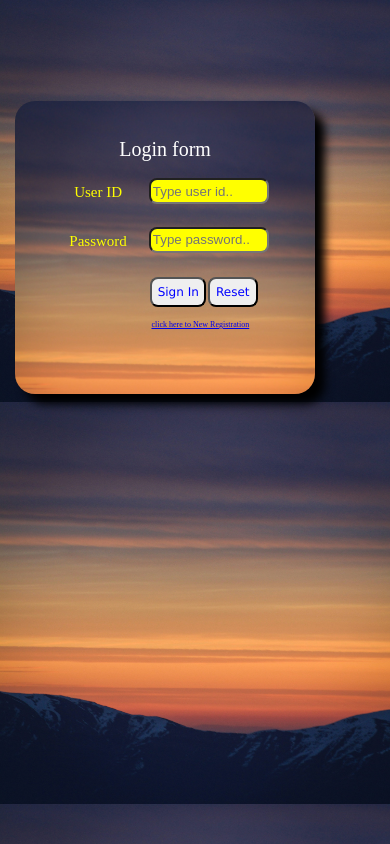
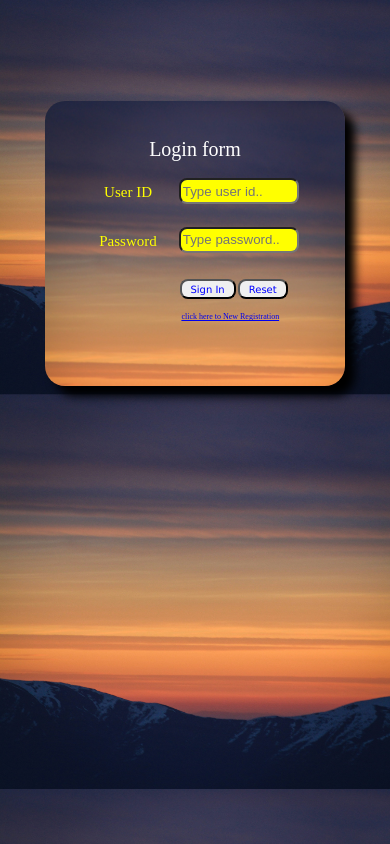
Before and after one commit to ashutosh7827/f1racing, a plain HTML site: page form.html in a window 390 px wide. Drawn offline with Linux system fonts and the light colour scheme.

Commit message:
Add files via upload

```diff
--- a/form.html
+++ b/form.html
@@ -105,7 +105,7 @@
     background:gray;
     background:url(image/pic.jpeg);
     background-size:cover;
-    margin-left:2%;
+    margin-left:10%;
     margin-top:20%;
     }
 
@@ -124,8 +124,8 @@
 
     input[type="text"]{width:100%;height:20px;border-radius:8px;background:yellow;}
     input[type="password"]{width:100%;height:20px;border-radius:8px; background:yellow;}
-    input[type="submit"]{width:50%;height:30px; color:blue;font-family:verdana; font-size:12px;border-radius:8px;}
-    input[type="reset"]{width:45%;height:30px; margin:2px;color:blue;font-family:verdana; font-size:12px;border-radius:8px;}
+    input[type="submit"]{width:50%;height:20px; color:blue;font-family:verdana; font-size:10px;border-radius:8px;}
+    input[type="reset"]{width:45%;height:20px; margin:2px;color:blue;font-family:verdana; font-size:10px;border-radius:8px;}
     input[type="Register"]{width:60%;height:13px;  font-size:15px;border-radius:8px;}
 
     footer
```
Also changed, not shown: form2.html (+4 -4 lines).
